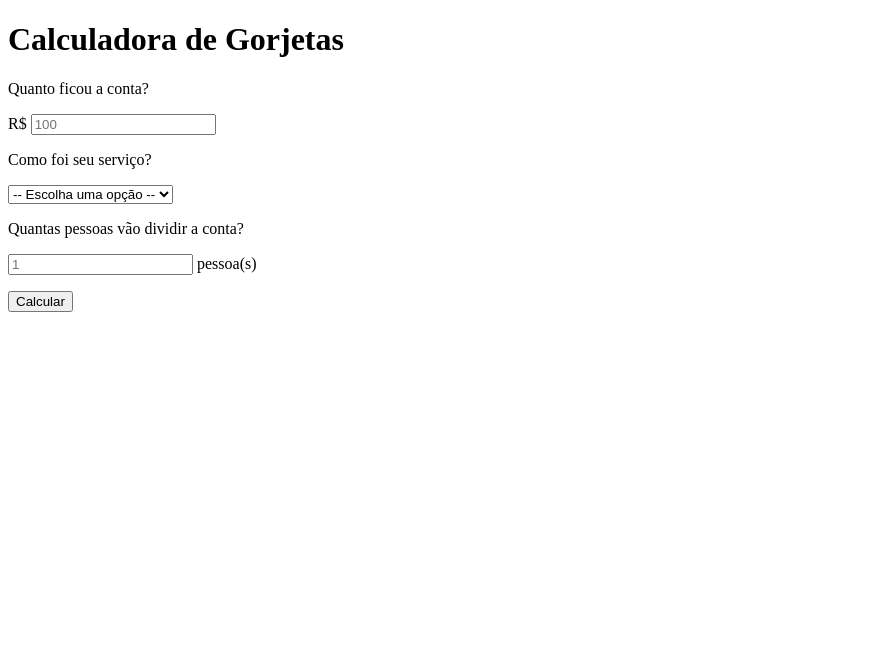
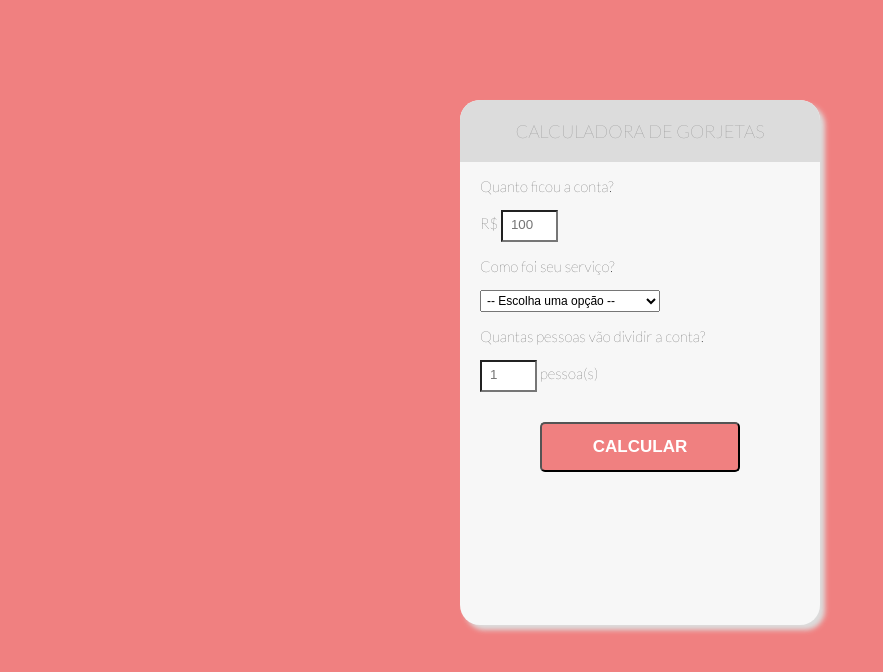
Before and after one commit to marianaspinto/calculadora-de-gorgetas, a plain HTML site: page index.html in a window 1280 px wide. Shown: the whole page, without its empty margins (0-883 px from the left). Drawn offline with Linux system fonts and the light colour scheme.

Commit message:
modificações com css

```diff
--- a/index.html
+++ b/index.html
@@ -5,23 +5,26 @@
     <meta http-equiv="X-UA-Compatible" content="IE=edge">
     <meta name="viewport" content="width=device-width, initial-scale=1.0">
     <title>Calculadora de Gorjetas</title>
+    <link rel="stylesheet" href="style.css">
+    <link href="https://fonts.googleapis.com/css2?family=Lato:wght@100&display=swap" rel="stylesheet">
 </head>
 <body>
+    <div id="container">
     <div>
-        <h1>Calculadora de Gorjetas</h1>
+        <h1 class="title">Calculadora de Gorjetas</h1>
     </div>
     <div>
-        <form>
+        <form class="tipsForm">
             <label for="bill">
               <p>Quanto ficou a conta?</p>
             </label>
-              <p>R$ <input type="number" placeholder="100" name="bill" id="bill">
+              <p>R$ <input type="number" placeholder="100" name="bill" id="bill" class="formInput">
               </p>
             <label for="serviceQual">
               <p>Como foi seu serviço?</p>
             </label>
               <p>
-                  <select name="serviceQual" id="bill">
+                  <select name="serviceQual" id="serviceQual" class="formSelect">
                       <option disable selected value="0">-- Escolha uma opção --</option>
                       <option value="0.3">30% - Incrível</option>
                       <option value="0.2">20% - Bom</option>
@@ -34,12 +37,13 @@
             <label for="people">
                 <p>Quantas pessoas vão dividir a conta?</p>
             </label>
-            <input type="number" placeholder="1" name="people"> pessoa(s)
+            <input type="number" placeholder="1" name="people" class="formInput"> pessoa(s)
             <p>
-                <button type="submit">Calcular</button>
+                <button type="submit" class="formSubmit">Calcular</button>
             </p>
 
         </form>
     </div>
+    </div>
 </body>
 </html>
--- /dev/null
+++ b/style.css
@@ -0,0 +1,74 @@
+
+
+:root {
+    --primary-color: lightcoral;
+    --secondary-color: DimGrey;
+    --tertiary-color: Gainsboro;
+}
+
+body {
+    background-color: var(--primary-color);
+    font-size: 15px;
+    font-family: Lato, sans-serif;
+}
+
+#container {
+    height: 525px;
+    width: 360px;
+    margin: 100px auto;
+    background: #f7f7f7;
+    box-shadow: 5px 5px 5px var(--tertiary-color);
+    border-radius: 20px;
+
+}
+
+.title {
+    background: var(--tertiary-color);
+    color: var(--secondary-color);
+    padding: 20px;
+    text-transform: uppercase;
+    font-size: 18px;
+    font-weight: normal;
+    border-top-left-radius: 20px;
+    border-top-right-radius: 20px;
+    text-align: center;
+}
+
+.tipsForm {
+    padding-left: 20px;
+    padding-right: 20px;
+}
+
+.formInput {
+    background: white;
+    width: 40px;
+    padding: 5px 5px 8px 8px;
+}
+
+.formInput:focus {
+    border: 3px solid var(--primary-color);
+    outline: none;
+
+}
+
+.formSelect {
+    width: 180px;
+    padding: 2px;
+    font-size: 12px;
+
+
+}
+
+.formSubmit {
+    text-transform: uppercase;
+    font-weight: bold;
+    display: block;
+    margin: 30px auto;
+    background: var(--primary-color);
+    border-radius: 5px;
+    width: 200px;
+    height: 50px;
+    font-size: 17px;
+    color: white;
+
+}
```
